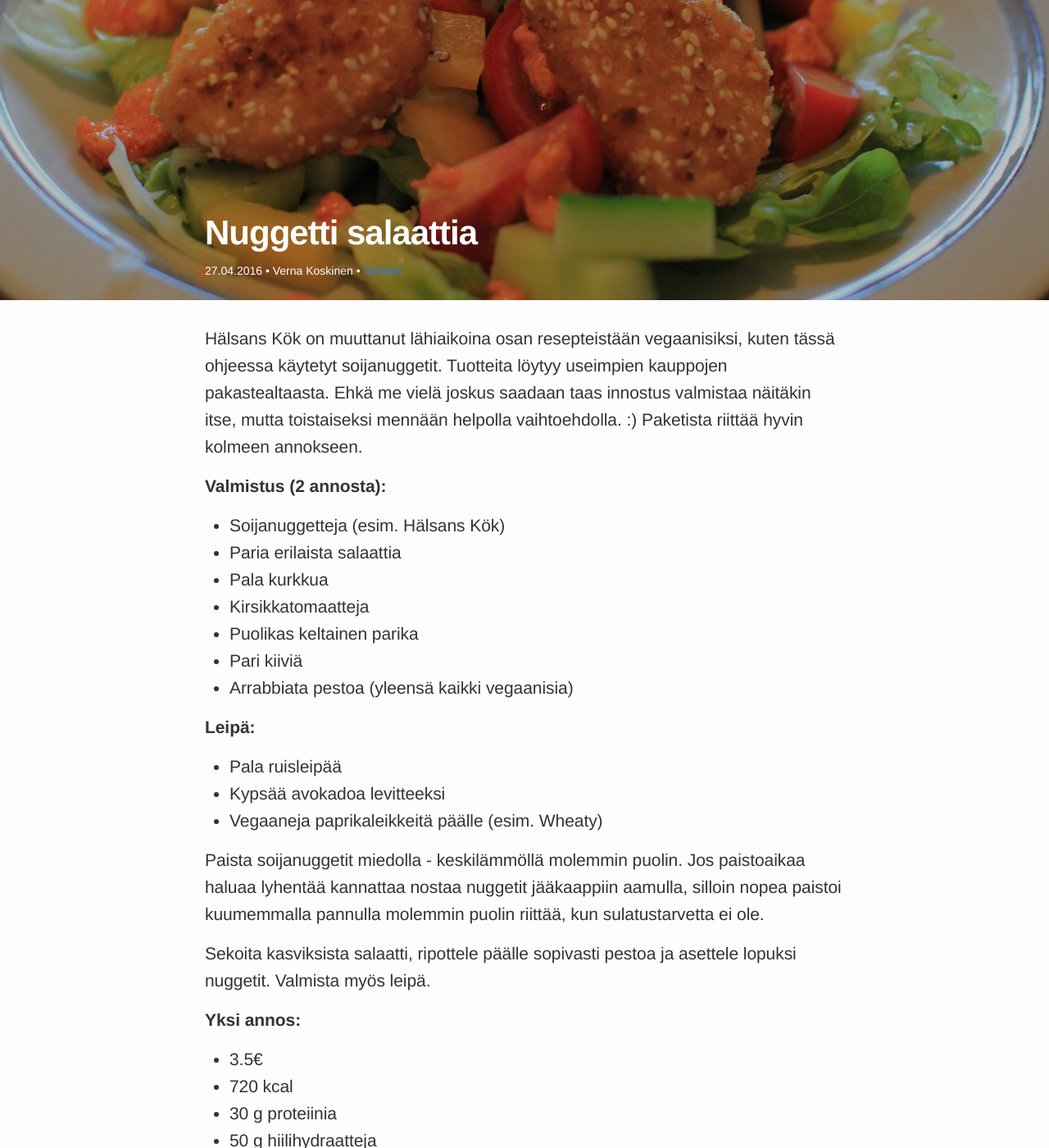
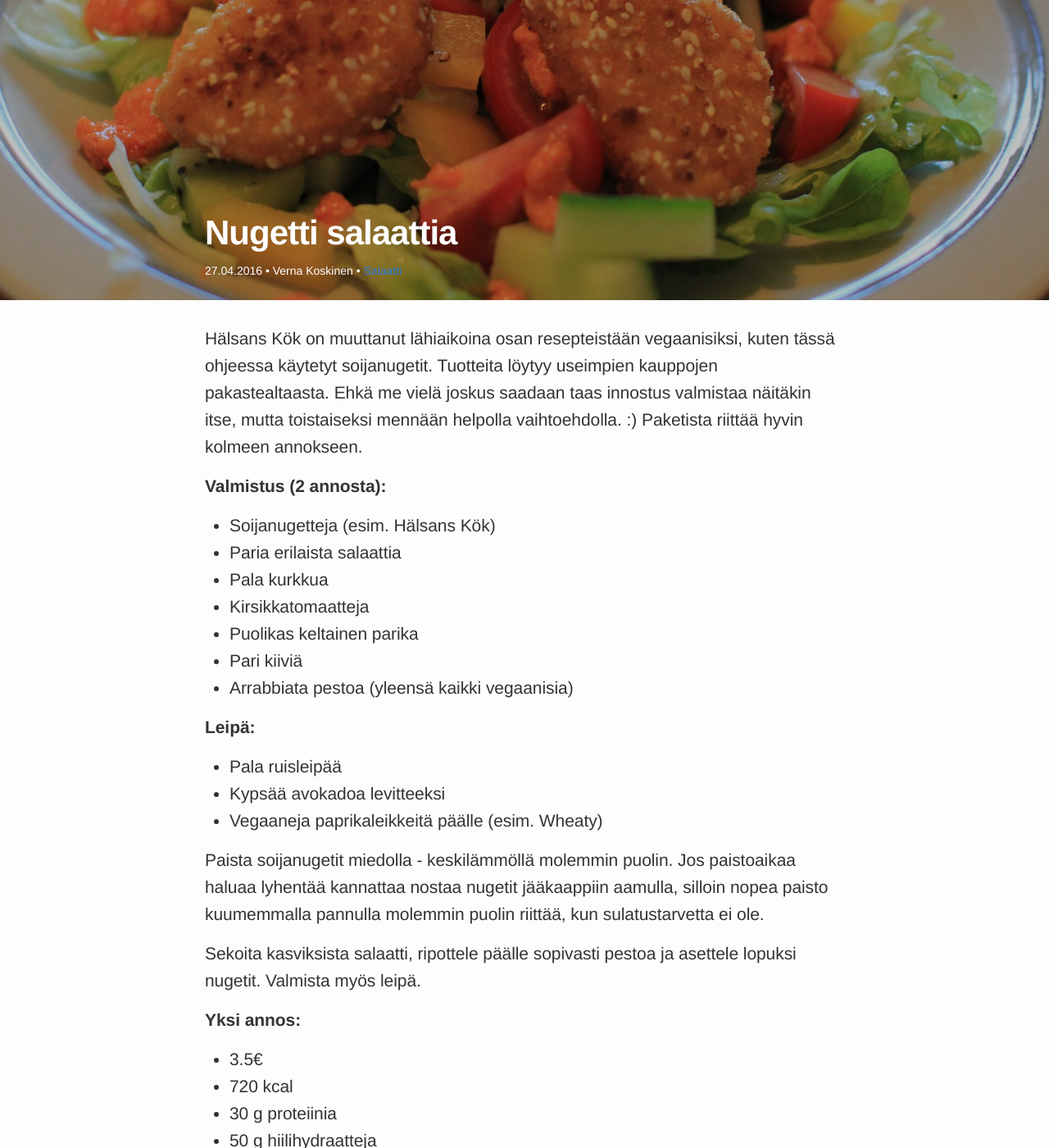
Before and after one commit to nmssvs/nmssvs.github.io, a Jekyll site: the page built from _posts/2016-04-27-salaatti.markdown, in a window 1280 px wide and 1400 px high, scrolled down 362 px. Shown: the whole window at 82% size. Built offline with Jekyll 4.4.1, drawn with Linux system fonts in a browser that asks for light colours.

Commit message:
fix some typos

```diff
--- a/_posts/2016-04-27-salaatti.markdown
+++ b/_posts/2016-04-27-salaatti.markdown
@@ -1,6 +1,6 @@
 ---
 layout: post
-title:  "Nuggetti salaattia"
+title:  "Nugetti salaattia"
 date:   2016-04-27 19:00:00 +0200
 photo: /images/recipes/2016-04-27-salaatti.jpg
 author: Verna Koskinen
@@ -8,11 +8,11 @@ categories: resepti
 tags: Salaatti
 ---
 
-Hälsans Kök on muuttanut lähiaikoina osan resepteistään vegaanisiksi, kuten tässä ohjeessa käytetyt soijanuggetit. Tuotteita löytyy useimpien kauppojen pakastealtaasta. Ehkä me vielä joskus saadaan taas innostus valmistaa näitäkin itse, mutta toistaiseksi mennään helpolla vaihtoehdolla. :) Paketista riittää hyvin kolmeen annokseen.
+Hälsans Kök on muuttanut lähiaikoina osan resepteistään vegaanisiksi, kuten tässä ohjeessa käytetyt soijanugetit. Tuotteita löytyy useimpien kauppojen pakastealtaasta. Ehkä me vielä joskus saadaan taas innostus valmistaa näitäkin itse, mutta toistaiseksi mennään helpolla vaihtoehdolla. :) Paketista riittää hyvin kolmeen annokseen.
 
 **Valmistus (2 annosta):**
 
-- Soijanuggetteja (esim. Hälsans Kök)
+- Soijanugetteja (esim. Hälsans Kök)
 - Paria erilaista salaattia
 - Pala kurkkua
 - Kirsikkatomaatteja
@@ -26,9 +26,9 @@ Hälsans Kök on muuttanut lähiaikoina osan resepteistään vegaanisiksi, kuten
 - Kypsää avokadoa levitteeksi
 - Vegaaneja paprikaleikkeitä päälle (esim. Wheaty)
 
-Paista soijanuggetit miedolla - keskilämmöllä molemmin puolin. Jos paistoaikaa haluaa lyhentää kannattaa nostaa nuggetit jääkaappiin aamulla, silloin nopea paistoi kuumemmalla pannulla molemmin puolin riittää, kun sulatustarvetta ei ole.
+Paista soijanugetit miedolla - keskilämmöllä molemmin puolin. Jos paistoaikaa haluaa lyhentää kannattaa nostaa nugetit jääkaappiin aamulla, silloin nopea paisto kuumemmalla pannulla molemmin puolin riittää, kun sulatustarvetta ei ole.
 
-Sekoita kasviksista salaatti, ripottele päälle sopivasti pestoa ja asettele lopuksi nuggetit. Valmista myös leipä.
+Sekoita kasviksista salaatti, ripottele päälle sopivasti pestoa ja asettele lopuksi nugetit. Valmista myös leipä.
 
 **Yksi annos:**
 
```
